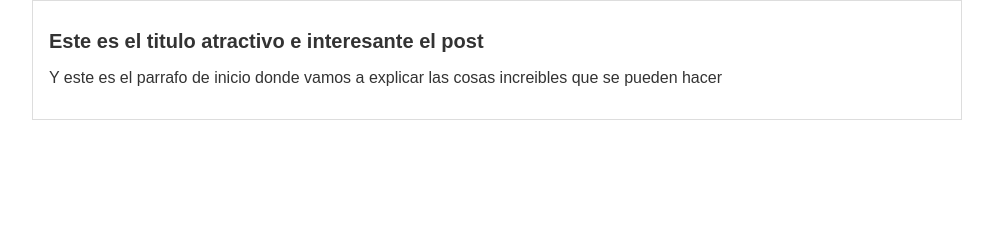
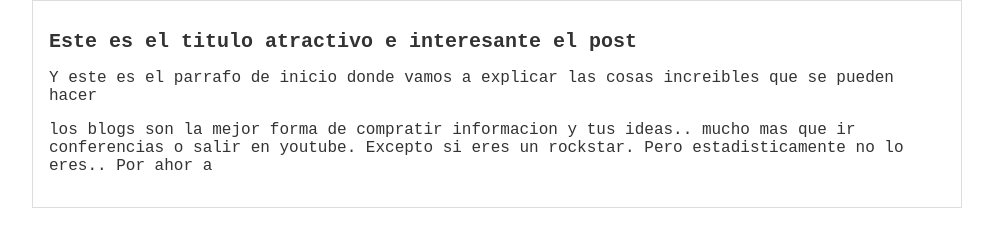
Before and after one commit to jesiding/HyperBlog, a plain HTML site: page blogpost.html in a window 1280 px wide. Shown: the whole page, without its empty margins (143-1136 px from the left). Drawn offline with Linux system fonts and the light colour scheme.

Commit message:
Commit agrgenado un parrafo de blog con una mejor tipografia

```diff
--- a/blogpost.html
+++ b/blogpost.html
@@ -13,6 +13,12 @@
             <h1>Este es el titulo atractivo e interesante el post</h1>
             <p>Y este es el parrafo de inicio donde vamos a explicar
                 las cosas increibles que se pueden hacer</p>
+                <p>
+                    los blogs son la mejor forma de compratir informacion
+                    y tus ideas.. mucho mas que ir  conferencias o salir en youtube.
+                    Excepto si eres un rockstar. Pero estadisticamente no lo eres.. Por ahor    a
+
+                </p>
         </div>
     </div>
 
--- a/css/estilos.css
+++ b/css/estilos.css
@@ -1,6 +1,6 @@
 body{
     color: #333;
-    font-family: Arial, Helvetica, sans-serif;
+    font-family: 'Courier New', Courier, monospace;
     text-align: center;
     margin: 0;
     padding: 0;
```
